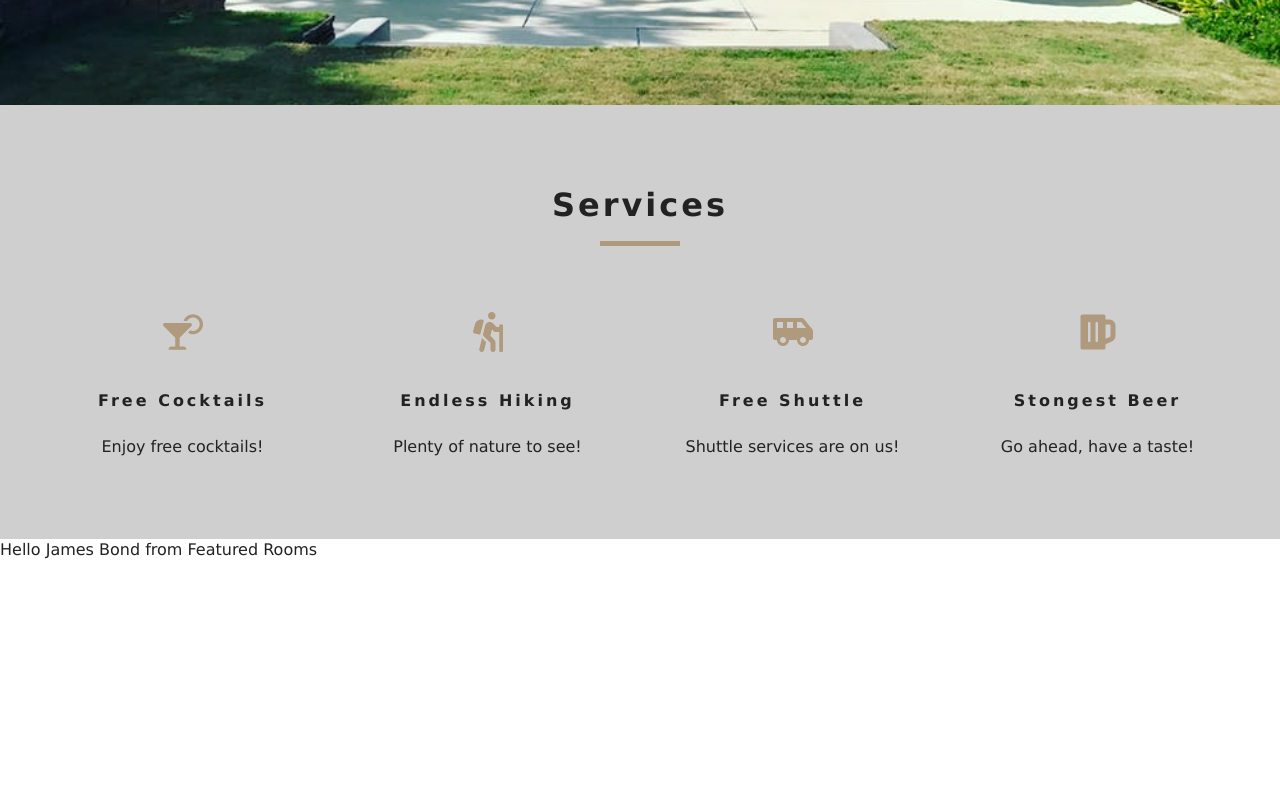
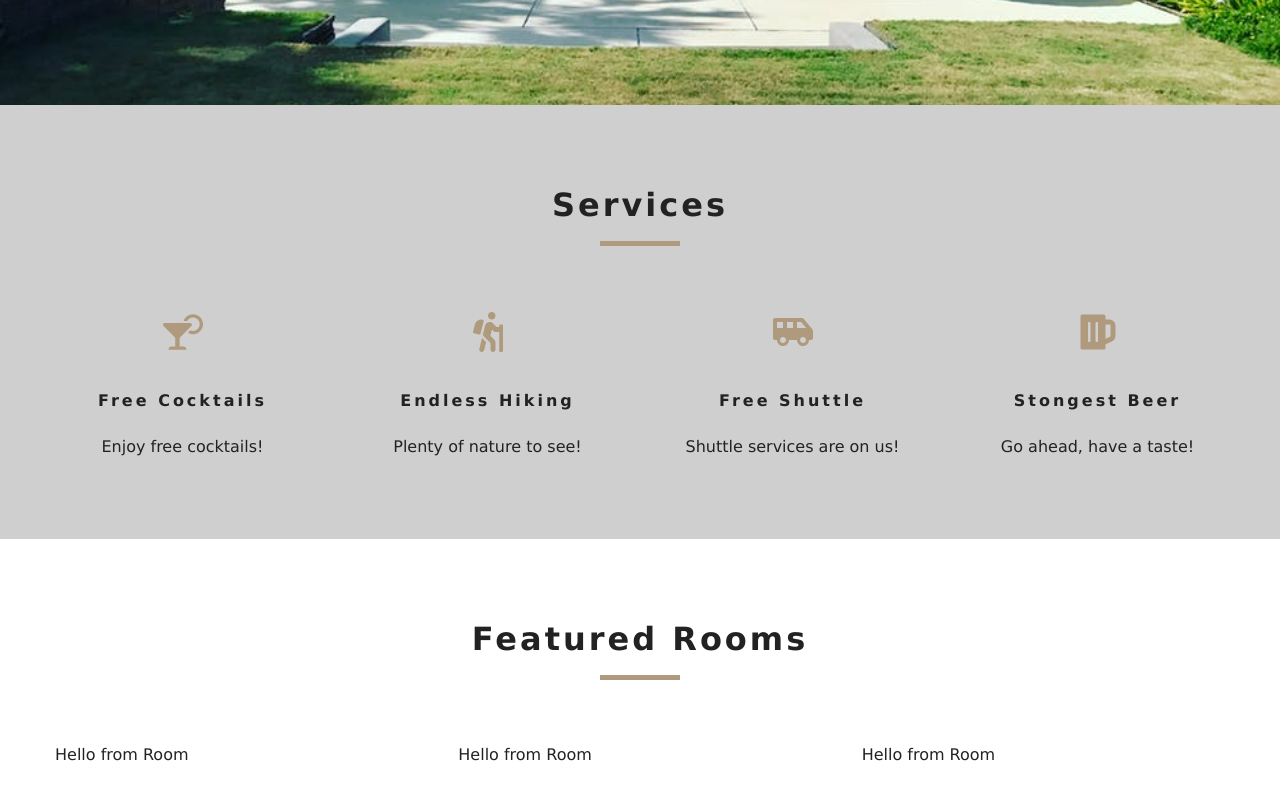
Before and after one commit to JZepeda1000/Beach-Resort, a React (Create React App) app in the folder beach-resort-app/: page / in a window 1280 px wide. Shown: the part 695-1495 px from the top of the page. Before the commit the page ends 1256 px from the top, so only its background shows below. Built offline with nearby package versions, Linux system fonts and the light colour scheme; the HTML template or start-up script is replaced by a standard one.

Commit message:
Worked on Room, Loading and FeaturedRooms components

```diff
--- a/beach-resort-app/src/components/FeaturedRooms.js
+++ b/beach-resort-app/src/components/FeaturedRooms.js
@@ -1,5 +1,8 @@
 import React, { Component } from 'react';
 import { RoomContext } from '../context';
+import Loading from './Loading';
+import Room from './Room';
+import Title from './Title';
 
 export default class FeaturedRooms extends Component {
 
@@ -7,13 +10,19 @@
 
     render() {
 
-        const { name, greeting} = this.context;
-        console.log(this.context);
+        let { loading, featuredRooms: rooms } = this.context
+
+        rooms = rooms.map(room => {
+            return <Room key={room.id} room={room} />
+        })
 
         return (
-            <div>
-                {greeting} {name} from Featured Rooms
-            </div>
+            <section className="featured-rooms">
+                <Title title="featured rooms" />
+                <div className="featured-rooms-center">
+                    {loading ? <Loading/>: rooms}
+                </div>
+            </section>
         )
     }
 };
--- /dev/null
+++ b/beach-resort-app/src/components/Loading.js
@@ -0,0 +1,11 @@
+import React from 'react';
+import loadingGif from '../images/gif/loading-arrow.gif';
+
+export default function Loading() {
+    return (
+        <div className="loading">
+            <h4>Room Data Loading...</h4>
+            <img src={loadingGif} alt="" />
+        </div>
+    )
+};
--- /dev/null
+++ b/beach-resort-app/src/components/Room.js
@@ -0,0 +1,9 @@
+import React from 'react';
+
+export default function Room() {
+    return (
+        <div>
+            Hello from Room
+        </div>
+    )
+};
--- a/beach-resort-app/src/context.js
+++ b/beach-resort-app/src/context.js
@@ -1,12 +1,36 @@
 import React, { Component } from 'react';
+import items from './data';
 
 const RoomContext = React.createContext();
 
 class RoomProvider extends Component {
 
     state = {
-        greeting: "Hello",
-        name: "James Bond"
+        rooms:[],
+        sortedRooms:[],
+        featuredRooms:[],
+        loading: true
+    }
+
+    // getData
+
+    componentDidMount() {
+        // this.getData
+        let rooms = this.formatData(items);
+        let featuredRooms = rooms.filter(room => room.featured === true);
+        this.setState({
+            rooms,featuredRooms,sortedRooms:rooms,loading:false
+        })
+    }
+
+    formatData(items) {
+        let tempItems = items.map(item =>{
+            let id = item.sys.id;
+            let images = item.fields.images.map(image => image.fields.file.url);
+            let room = {...item.fields,images,id};
+            return room;
+        })
+        return tempItems
     }
 
     render() {
```
